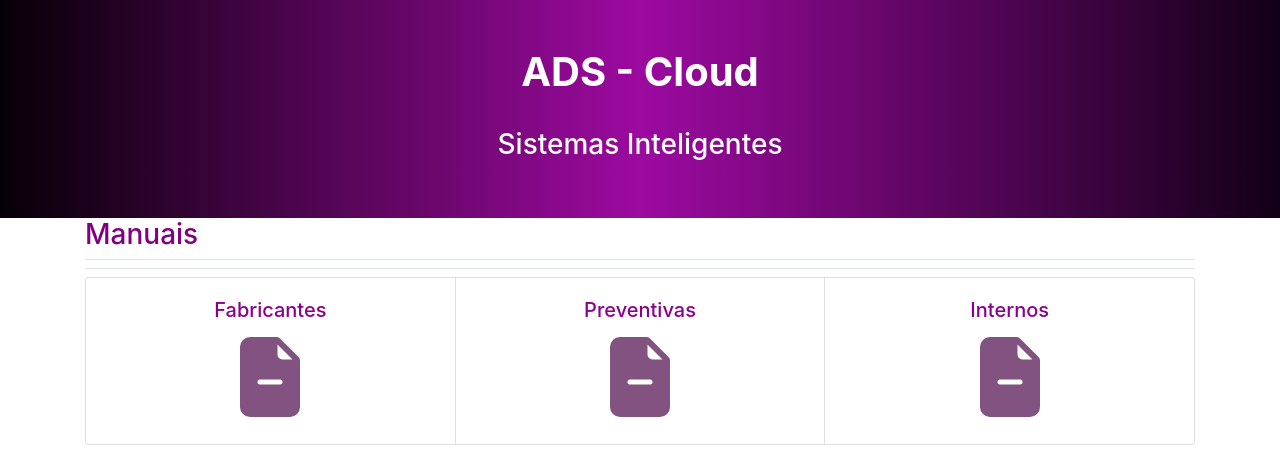
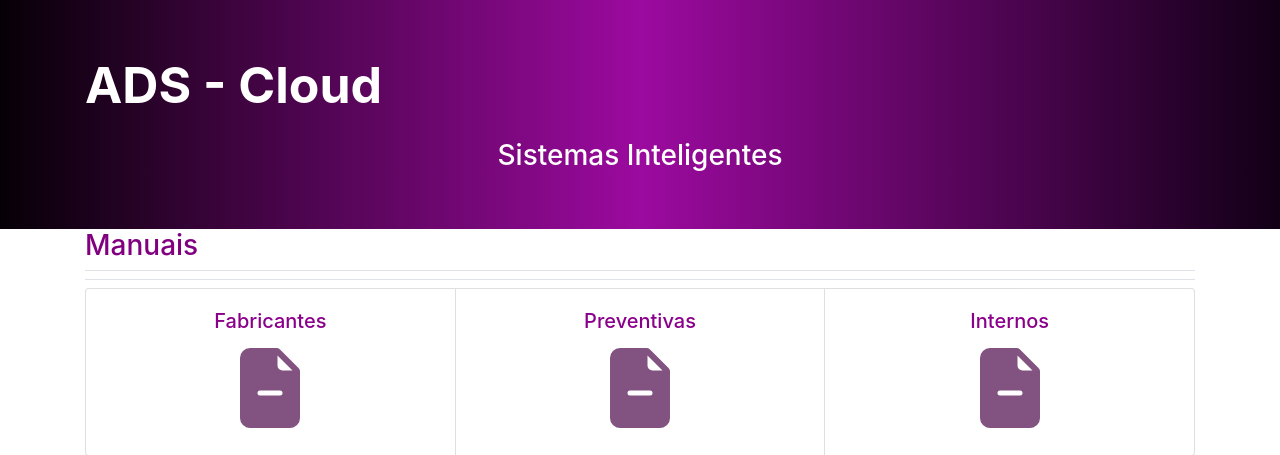
Before and after one commit to Rosivaldojesus/adscloud, a Django app: page / in a window 1280 px wide. Shown: the part 82-537 px from the top of the page. Run offline with Django 3.2, Linux system fonts and the light colour scheme; a user stored in the database is signed in; data comes from the database, SQL or seed files in the repository; some libraries are stand-ins or nearby versions.

Commit message:
make it better

```diff
--- a/templates/brBanner.html
+++ b/templates/brBanner.html
@@ -12,7 +12,10 @@
 	.fundoBanner{
 		background: rgb(6,0,6);
 		background: linear-gradient(90deg, rgba(6,0,6,1) 0%, rgba(156,10,159,1) 50%, rgba(18,0,22,1) 100%);
-
+	}
+	.fonte{
+		font-size: 50px;
+		font-family: serif";
 	}
 }
 </style>
@@ -27,9 +30,8 @@
 			<div class="banner">
 				<br><br>
 				<div class="nomeSistema" align="center">
-					<h1><strong>ADS - Cloud</strong></h1>
+					<p class="fonte"><strong>ADS - Cloud</strong></p>
 				</div>
-				<br>
 				<div align="center">
 					<h3>Sistemas Inteligentes</h3>
 				</div>
```
